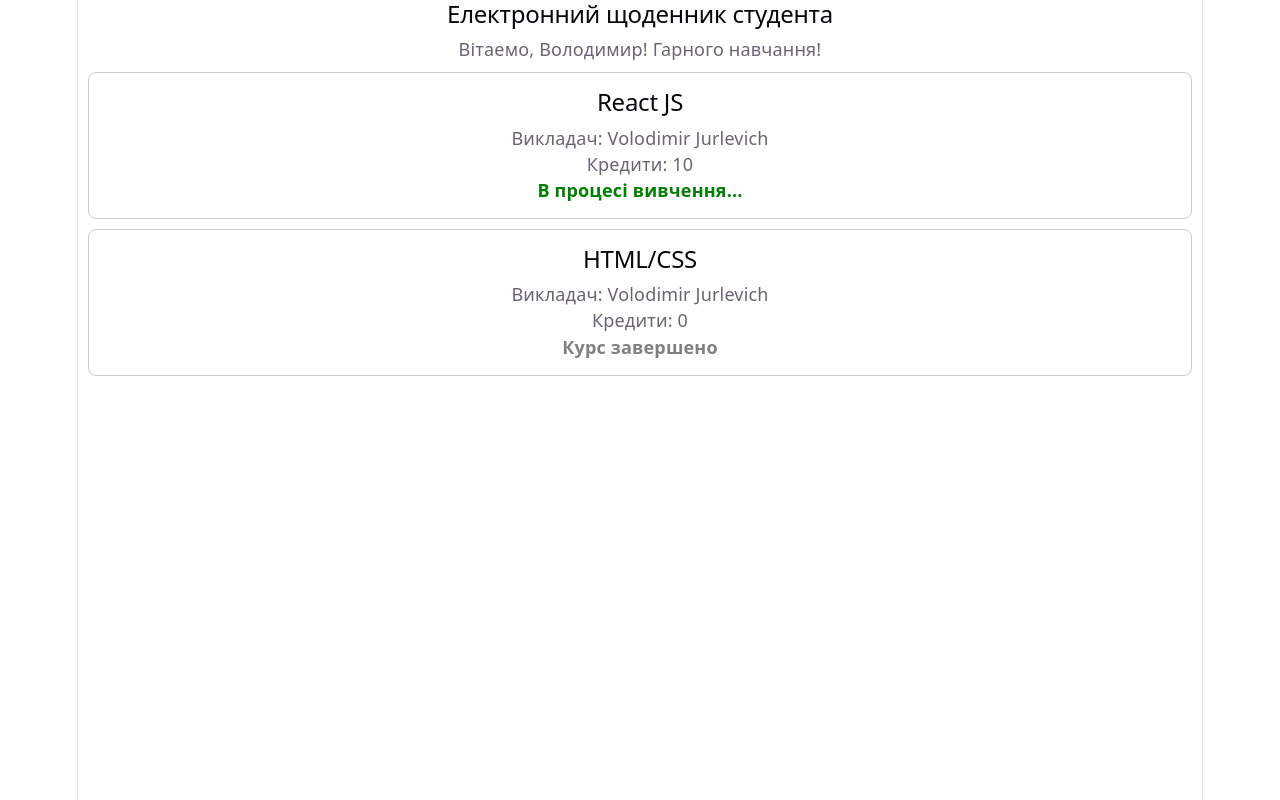
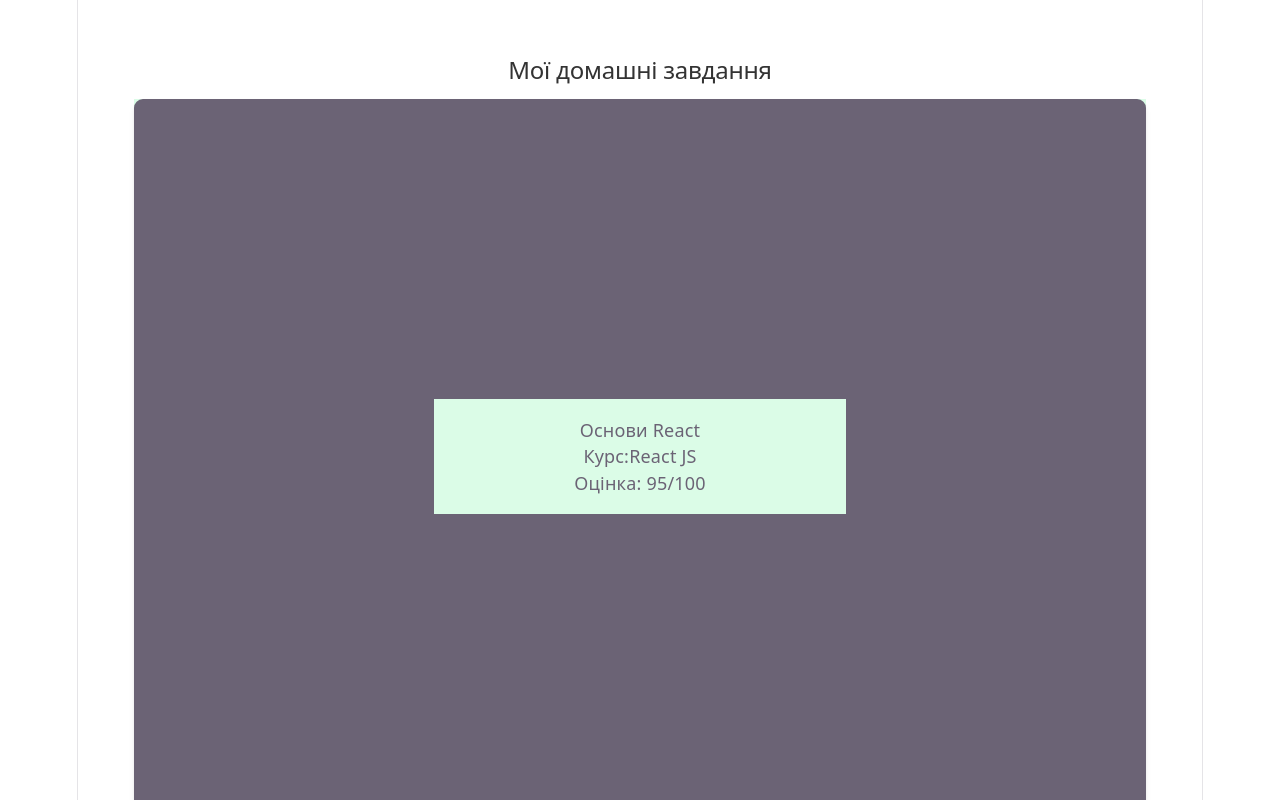
Before and after one commit to ART8M-sis/first-react-project, a React (Vite) app: page / in a window 1280 px wide. Shown: the top 800 px of the page. Built offline with nearby package versions, Linux system fonts and the light colour scheme.

Commit message:
feat: add HomeworkCard with optional props and conditional rendering

```diff
--- a/package.json
+++ b/package.json
@@ -10,8 +10,11 @@
     "preview": "vite preview"
   },
   "dependencies": {
+    "@tailwindcss/vite": "^4.3.3",
+    "clsx": "^2.1.1",
     "react": "^19.2.8",
-    "react-dom": "^19.2.8"
+    "react-dom": "^19.2.8",
+    "tailwindcss": "^4.3.3"
   },
   "devDependencies": {
     "@eslint/js": "^10.0.1",
--- a/src/App.tsx
+++ b/src/App.tsx
@@ -1,30 +1,128 @@
-import CityInfo from "./components/CityInfo";
-import BookInfo from "./components/BookInfo";
-import Header from "./components/Header";
-import CourseCard from "./components/CoursCard";
+{// (Урок №1)
+// import CityInfo from "./components/CityInfo";
+// import BookInfo from "./components/BookInfo";
+// (Урок №2)
+// import { title } from "process";
+// import Header from "./components/Header";
+// import CourseCard from "./components/CoursCard";
+// import Section from "./components/Section";
+//
+// (Урок №2)
+// const myCourses=[
+//   {
+//     id: 'c1',
+//     title: 'HTML/CSS',
+//     teacher: 'Volodimir Jurlevich',
+//     credits: 10,
+//     isActive: true
+//   },
+//   {
+//     id: 'c2',
+//     title: 'JavaScript',
+//     teacher: 'Volodimir Jurlevich',
+//     credits: 20,
+//     isActive: false
+//   },
+//   {
+//     id: 'c3',
+//     title: 'React JS',
+//     teacher: 'Volodimir Jurlevich',
+//     isActive: true
+//   }
+// ]
+
+
+}
+import HomeworkCard from "./components/HomeworkCard";
+import Section from "./components/Section";
+
+const homeworks = [
+  {
+    id: 1,
+    title:'Основи React',
+    course: 'React JS',
+    isCompleted: true,
+    score: 95,
+  },
+    {
+      id: 2,
+      title: 'Робота з масивами',
+      course: 'JavaScript Advanced',
+      isCompleted: true,
+    },
+    {
+      id: 3,
+      title: 'Створення компонентів',
+      course: 'React JS',
+      isCompleted: false,
+    },
+]
+
 function App() {
   return (
-    // {/* <main>
-    //   (Урок №1)
-    //   <CityInfo />
-    //   <hr />
-    //   <BookInfo />
-    // </main>*/}
+    // {/*(Урок №1)
+    // //  <main>
+    // //   <CityInfo />
+    // //   <hr />
+    // //   <BookInfo />
+    // // </main>*/}
+    // {/*(Урок №2.1)
+    //   //<div>
+    //   //
+    //   // <CourseCard
+    //   //   title="React JS"
+    //   //   teacher="Volodimir Jurlevich"
+    //   //   credits={10}
+    //   //   isActive={true}
+    //   // />
+    //   // <CourseCard
+    //   //   title="HTML/CSS"
+    //   //   teacher="Volodimir Jurlevich"
+    //   //   isActive={false}
+    //   // />
+    //   //
+    //   // (Урок №2.2)
+    //   // <Header studentName="Володимир" />
+    //   //
+    //   // <Section title="Мої курси">
+    //   //   <div style={{ display: "flex", flexWrap: "wrap"}}>
+    //   //     {
+    //   //       myCourses.map((course)=>(
+    //   //         <CourseCard
+    //   //           key={course.id}
+    //   //           title={course.title}
+    //   //           teacher={course.teacher}
+    //   //           credits={course.credits}
+    //   //           isActive={course.isActive}
+    //   //           />
+    //   //       ))}
+    //   //   </div>
+    //   // </Section>
+    //   //
+    //   // <Section title="Мої завдання">
+    //   //   <p>Тут будуть моі завдання...</p>
+    //   // </Section>
+    //   //
+    //   // <Section title="Мої заняття">
+    //   //   <p>Тут будуть відвідані та майбутні заняття...</p>
+    //   // </Section>
+    // </div>*/}
 
-    <div>
-      <Header studentName="Володимир" />
-      <CourseCard
-        title="React JS"
-        teacher="Volodimir Jurlevich"
-        credits={10}
-        isActive={true}
-      />
-      <CourseCard
-        title="HTML/CSS"
-        teacher="Volodimir Jurlevich"
-        isActive={false}
-      />
-    </div>
+    <main className="p-8">
+      <Section title="Мої домашні завдання">
+        <div className="bg-green-100">
+          {homeworks.map((hw) => (
+            <HomeworkCard
+              key={hw.id}
+              title={hw.title}
+              course={hw.course}
+              isCompleted={hw.isCompleted}
+              score={hw.score}
+            />
+          ))}
+        </div>
+      </Section>
+    </main>
   );
 }
 
--- a/src/components/CoursCard.tsx
+++ b/src/components/CoursCard.tsx
@@ -1,3 +1,5 @@
+import clsx from "clsx"
+
 interface CourseCardProps{
     title:string
     teacher:string
@@ -9,19 +11,21 @@
     title , teacher , credits=0,isActive
 } : CourseCardProps){
     return(
-       <div
-          style={{
-            border: "1px solid #ccc",
-            padding: "15px",
-            margin: "10px",
-            borderRadius: "8px",
-          }}
+       <div //   style={{//     border: "1px solid #ccc",//     padding: "15px",//     margin: "10px",//     borderRadius: "8px",//   }}
+            className={clsx(
+                "p-5 m-2 rounded-lg border-2 shadow-sm transition-all hover:shadov-md w-72",
+                isActive ? "border-green-500 bg-green-50" : "border-gray-300 bg-white"
+            )}
         >
-            <h2>{title}</h2>
-            <p>Викладач: {teacher}</p>
-            <p>Кредити: {credits}</p>
+            <h2 className="text-xl fond-bold text-gray-800">{title}</h2>
+            <p className="text-gray-600 mt-2">Викладач: {teacher}</p>
+            <p className="text-gray-600 mt-2">Кредити: {credits}</p>
 
-            <div style={{color: isActive ? "green" : "gray" , fontWeight: "bold"}}>
+             <div className={
+                clsx(
+                    "mt-4 font-semibold text sm px-3 py-1 inline-block rounded-full",
+                    isActive ? "bg-green-200 text-gren-800" : "bg-gray-200 text-grey-700"
+                )}> {/*style={{color: isActive ? "green" : "gray" , fontWeight: "bold"}} */}
                 {isActive ? "В процесі вивчення..." : "Курс завершено"}
 
             </div>
--- /dev/null
+++ b/src/components/HomeworkCard.tsx
@@ -0,0 +1,35 @@
+import clsx from 'clsx';
+
+interface HomeworkCardProps {
+  title: string;
+  course: string;
+  isCompleted: boolean;
+  score?: number;
+}
+
+export default function HomeworkCard({title,course,isCompleted,score} : HomeworkCardProps){
+    return(
+        <div className={clsx(
+            'p-4 rounded-lg shadow-md border',
+            {
+                'bg-green-100 border-300' : isCompleted,
+                'bg-orange-100 border-300' : !isCompleted,
+            }
+        )}>
+            <h3>{title}</h3>
+            <p>Курс:{course}</p>
+
+            {isCompleted ? (
+                <div>
+                    {score !=undefined ? (
+                        <p>Оцінка: {score}/100</p>
+                    ) : (
+                        <p>Очікуе перевірки...</p>
+                    )}
+                </div>
+            ) : (
+                <button>Здати роботу</button>
+            )}
+        </div>
+    )
+}
--- /dev/null
+++ b/src/components/Section.tsx
@@ -0,0 +1,15 @@
+import type {ReactNode} from 'react';
+
+interface SectionProps{
+    title: string
+    children: ReactNode
+}
+
+export default function Section({title,children}:SectionProps){
+    return(
+        <section style={{padding:'20px',borderBottom:'2px solid #eee'}}>
+            <h2 style={{color: '#333',marginBottom:'15px'}}>{title}</h2>
+            <div>{children}</div>
+        </section>
+    )
+}
--- a/src/index.css
+++ b/src/index.css
@@ -1,3 +1,5 @@
+@import "tailwindcss";
+
 :root {
   --text: #6b6375;
   --text-h: #08060d;
--- a/vite.config.ts
+++ b/vite.config.ts
@@ -1,7 +1,8 @@
 import react from '@vitejs/plugin-react'
+import tailwindcss from '@tailwindcss/vite'
 import { defineConfig } from 'vite'
 
 // https://vite.dev/config/
 export default defineConfig({
-  plugins: [react()],
+  plugins: [react(), tailwindcss()],
 })
```
Also changed, not shown: 1 other file (tests, documents, lock files or other folders).
